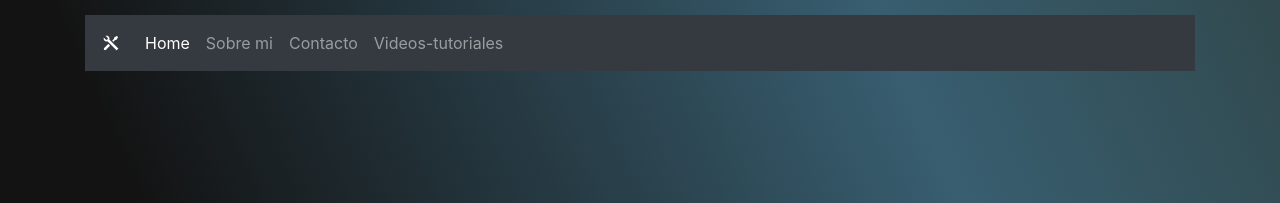
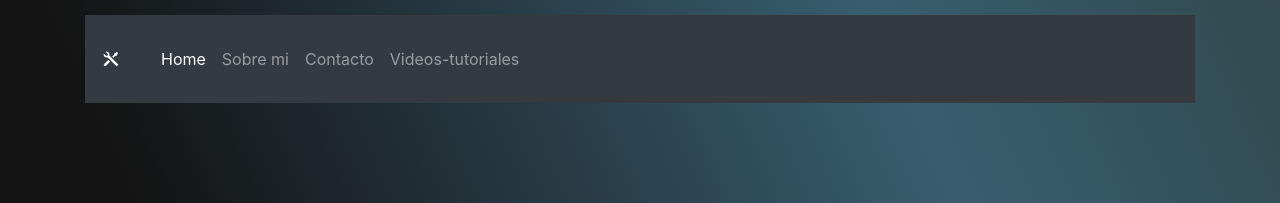
Before and after one commit to dhamianr/73330-2, a plain HTML site: page index.html in a window 1280 px wide. Shown: the top 203 px of the page. Drawn offline with nearby package versions, Linux system fonts and the light colour scheme.

Commit message:
fix navbar responsive

```diff
--- a/css/style.css
+++ b/css/style.css
@@ -14,28 +14,39 @@ body{
 }
 
 header{
-    position: fixed; /*Esto hace que el header se quede fijo en la parte superior*/
+    position: fixed;
     right: 0;
     top: 0;
-    z-index: 100; /*Esto hace que el header se muestre por arriba*/
+    z-index: 100;
     width: 100%;
-    display: flex; /*Esto hara que se pongan los elementos en linea*/
-    align-items: center; /*Centra verticalmente*/
-    justify-content: center; /*centro el header*/
+    display: flex;
+    align-items: center;
+    justify-content: center;
     padding: 15px 3%;
     background-color: transparent;
+}
+
+.navbar {
+    width: 100%;
+}
+
+.navbar-collapse {
+    background-color: #343a40;
+    padding: 1rem;
+    border-radius: 0.25rem;
 }
 
 .degradado {
     height: 100%;
     width: 100%;
     min-height: 100vh;
-    background: linear-gradient(245.59deg, #31494e 0%, #385e70 25%, #131313 75%); /* fondo de color gradiente */
-    position: relative; /* para que sea relativo al contenedor nos permite usar top, bottom, left, right */
+    background: linear-gradient(245.59deg, #31494e 0%, #385e70 25%, #131313 75%);
+    position: relative;
     display: flex;
     align-items: center;
     justify-content: center;
     gap: 2rem;
+    padding-top: 80px; /* Añadimos padding-top para compensar el header fijo */
 }
 section{
     padding: 0 8%;
```
